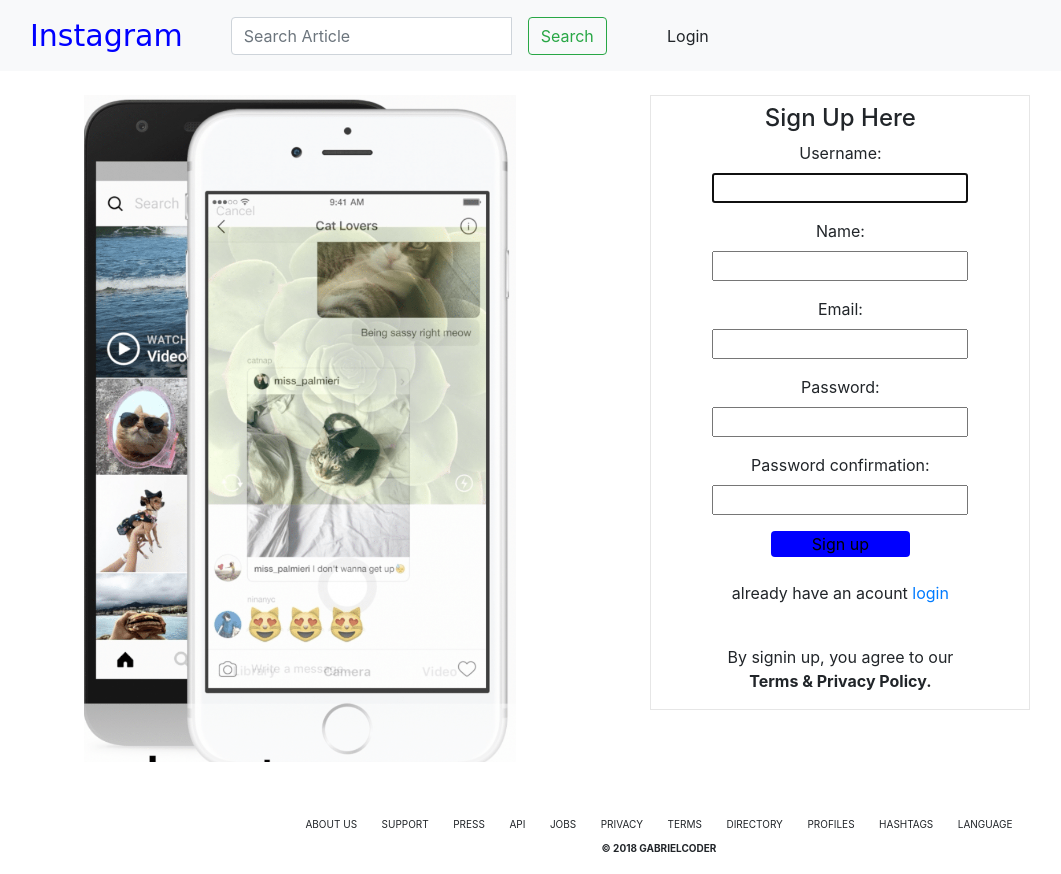
After one commit to gabrielcoder247/instagram, a Django app: page /signup/ in a window 1280 px wide. The commit adds this page. Shown: the whole page, without its empty margins (1-1062 px from the left). Run offline with Django 3.2, Linux system fonts and the light colour scheme; parts of the project's set-up code (start-up, migrations or seed data) failed here and were passed over; some libraries are stand-ins or nearby versions.

Commit message:
style custom signin form

```diff
--- a/instaclone/forms.py
+++ b/instaclone/forms.py
@@ -5,14 +5,14 @@
 
 
 class SignUpForm(UserCreationForm):
-    first_name = forms.CharField(max_length=30, required=False, help_text='Optional.')
-    last_name = forms.CharField(max_length=30, required=False, help_text='Optional.')
+    name = forms.CharField(max_length=30,  required=False, help_text='Optional.')
+    username= forms.CharField(max_length=30,required=False, help_text='Optional.')
     email = forms.EmailField(max_length=254, help_text='Required. Inform a valid email address.')
 
 
     class Meta:
         model = User
-        fields = ('username', 'first_name', 'last_name', 'email',
+        fields = ('username', 'name', 'email',
                   'password1', 'password2')
 
 class NewProfileForm(forms.ModelForm):
--- a/instaclone/templates/registration/login.html
+++ b/instaclone/templates/registration/login.html
@@ -5,7 +5,7 @@
   <div class="row">
     <!-- Empty div -->
     <div class="col-md-4"></div>
-    <div class="col-md-4">
+    <div class="col-md-4 mt-5" style="border:1px  solid #E6E6E6;">
       {% if form.errors %}
         <p> Password or Username is incorrect </p>
       {% endif %}
--- /dev/null
+++ b/instaclone/templates/signup.html
@@ -0,0 +1,53 @@
+{% extends 'base.html'%}
+{% load static%}
+{% load bootstrap4 %}
+{% block styles %}
+  {{block.super}}
+  <link rel="stylesheet" href="{% static 'css/signup.css'%}">
+{% endblock %}
+{% block content %}
+<div class="container">
+  <div class="row mt-4">
+    <!-- Empty div -->
+    <div class="col-md-6 ">
+      <div class="phones_image">
+        <img class=" phone img-responsive"src="{% static "images/insta.png" %}" alt="">
+      </div>
+    </div>
+    <div class="col-md-4 Reg_panel text-center">
+      <div class="panel panel-default">
+        <div class="panel-heading mt-2">
+          <h4 class="text-center">Sign Up Here</h3>
+        </div>
+        <form method="post">
+            {% csrf_token %}
+              {% for field in form %}
+              <p>
+                {{ field.label_tag }}<br>
+                {{ field }}
+                {% if field.help_text %}
+                  <small style="display: none">{{ field.help_text }}</small>
+                {% endif %}
+                {% for error in field.errors %}
+                  <p style="color: red">{{ error }}</p>
+                {% endfor %}
+              </p>
+              {% endfor %}
+            <button type="submit" id="button1"> Sign up</button>
+          </form>
+        </div>
+        <br>
+        <div class="account" id>
+            <p>already have an acount <a href = "/accounts/login/">login </a></p>
+            </div>
+            <br>
+        <p class="container__terms">By signin up, you agree to our <br> <strong>Terms & Privacy Policy.</strong></p>
+
+      </div>
+    </div>
+    <!-- empty div -->
+    <div class="col-md-2"></div>
+  </div>
+</div>
+</div>
+{% endblock %}
--- a/instaclone/urls.py
+++ b/instaclone/urls.py
@@ -1,18 +1,21 @@
-from django.conf.urls import url
+from django.conf.urls import url,include
 from django.conf import settings
 from django.conf.urls.static import static
 from . import views
 
 urlpatterns =[
 
-    url(r'^$',views.home,name='home_page'),
-    # url(r'^archives/(\d{4}-\d{2}-\d{2})/$',views.past_days_news,name='pastNews'),
-    url(r'^profile/',views.profile,name ='profile_page'),
-    url(r'^search/', views.search_results,name='search_results'),
+    url(r'^accounts/', include('registration.backends.simple.urls')),
+    url(r'^signup/$', views.signup, name='signup'),
+
+    url(r'^profile/$',views.profile,name ='profile_page'),
+    url(r'^search/$', views.search_results,name='search_results'),
     url(r'^new/image$',views.new_image,name='new_image'),
     url(r'^edit/profile/',views.edit_profile,name='edit_profile'),
+    url(r'^$',views.home,name='home_page'),
     url(r'^image/(\d+)',views.image,name ='image'),
     url(r'^likes/(\d+)', views.home, name='likes'),
+
 ]
 
 if settings.DEBUG:
--- a/instaclone/views.py
+++ b/instaclone/views.py
@@ -10,7 +10,7 @@
 
 
 # Create your views here.
-
+@login_required(login_url='/accounts/login/')
 def home(request):
     #query all images by id
 	images = Image.get_all()
@@ -23,7 +23,7 @@
 	return render(request, 'home.html', {"images":images,"current_user":current_user,"comment":comment,"like":like,"profiles":profiles })
 
 def signup(request):
-	if request.method == POST:
+	if request.method == 'POST':
 		form = SignUpForm(request.POST, request.FILES)
 		if form.is_valid():
 			user = form.save()
@@ -33,7 +33,7 @@
 			raw_password = form.cleaned_data.get('password1')
 			user = authenicate(username =username, password=raw_password)
 			login(request, user)
-		return redirect('home')
+		return redirect('home_page')
 	else:
 		form = SignUpForm()
 	return render(request, 'signup.html', {"form":form})
@@ -47,7 +47,7 @@
 	followers=len(Follow.objects.followers(request.user))
 	following=len(Follow.objects.following(request.user))
 
-	return render(request, 'profile.html', {"profiles":profiles,"user":user,"images":images})
+	return render(request, 'profile/profile.html', {"profiles":profiles,"user":user,"images":images})
 
 
 
--- a/instagram/urls.py
+++ b/instagram/urls.py
@@ -20,7 +20,6 @@
 urlpatterns = [
     url(r'^admin/', admin.site.urls),
     url(r'', include('instaclone.urls')),
-    url(r'^accounts/', include('registration.backends.simple.urls')),
     url(r'^logout/$', views.logout, {"next_page": '/'}),
     url(r'^friendship/', include('friendship.urls'))
 ]
--- /dev/null
+++ b/static/css/signup.css
@@ -0,0 +1,21 @@
+.phones_image img{
+    width: 80%;
+    height: 30%;
+    /* transform: translatex(-10%); */
+}
+
+.Reg_panel{
+    border:1px  solid #E6E6E6;
+    width: 80%;
+    height: 30%;
+    float: left;
+    left: 1%;
+
+}
+
+#button1{
+    background-color: blue;
+    border-radius: 4px;
+    border: 0px;
+    width:40%;
+}
```
Also changed, not shown: instaclone/templates/profile/profile.html (renamed from instaclone/templates/profile.html), static/images/insta.png (added).
